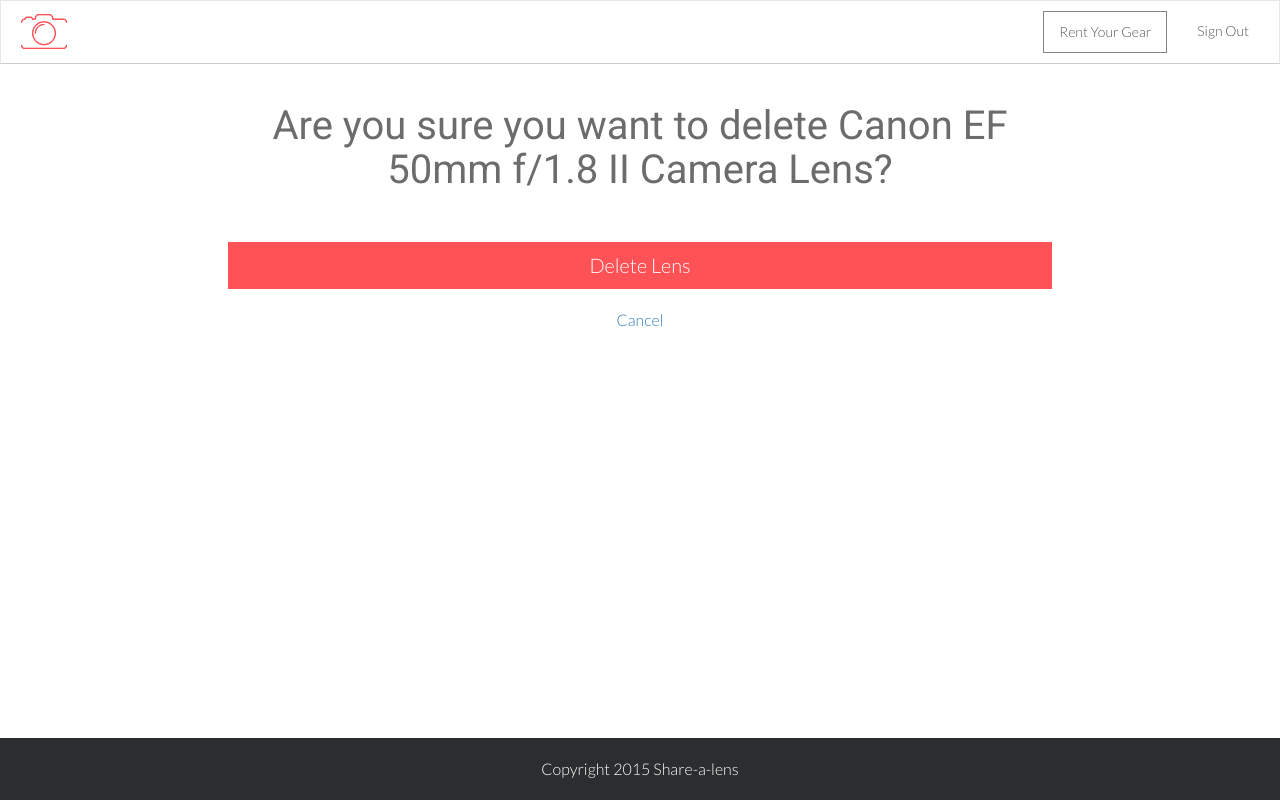
After one commit to supermanrising/sharealens, a Flask app: page /delete/1 in a window 1280 px wide. The commit adds this page. Run offline with Flask 2, Linux system fonts and the light colour scheme; the visitor is signed in with stand-in values (Sample User, id 1); some libraries are stand-ins or nearby versions.

Commit message:
feat: Added functionality to delete lenses

```diff
--- a/main.py
+++ b/main.py
@@ -213,6 +213,24 @@
 		return render_template('edit-lens.html', user=loggedIn, lens=lens)
 
 
+@app.route('/delete/<int:lens_id>', methods = ['GET', 'POST'])
+def deleteLens(lens_id):
+	if 'username' not in login_session:
+		return redirect(url_for('showLogin', next='rent-your-gear'))
+	else:
+		loggedIn = True
+	lens = session.query(Lens).filter_by(id=lens_id).one()
+	if lens.user_id != login_session['user_id']:
+		return "<script>function myFunction() {alert('You are not authorized to delete this lens');}</script><body onload='myFunction()'>"
+	if request.method == 'POST':
+		session.delete(lens)
+		session.commit()
+		flash("Lens Deleted")
+		return redirect(url_for('showHome'))
+	else:
+		return render_template('delete-lens.html', user=loggedIn, lens=lens)
+
+
 @app.route('/getState')
 def generateState():
 	state = ''.join(random.choice(string.ascii_uppercase + string.digits) for x in range(32))
--- a/static/style.css
+++ b/static/style.css
@@ -743,7 +743,7 @@
 
 .footer-fixed {
 	width: 100%;
-	position: absolute;
+	position: fixed;
 	top: calc(100% - 62px);
 	right: 0;
 }
--- /dev/null
+++ b/templates/delete-lens.html
@@ -0,0 +1,23 @@
+{% extends "main.html" %}
+{% block title %}Edit {{lens.name}}{% endblock %}
+{% block content %}
+	<!-- Navigation -->
+	<nav class="navbar navbar-default navbar-white">
+		{% include 'navbar.html' %}
+	</nav>
+	<!-- End Navigation -->
+	<form action="{{url_for('deleteLens', lens_id=lens.id)}}" method="POST" role="form" enctype="multipart/form-data">
+		<div class="container-fluid">
+			<div class="row">
+				<div class="col-sm-8 col-sm-offset-2">
+					<h1 class="rent-heading text-center">Are you sure you want to delete {{lens.name}}?</h1>
+					<button type="submit" class="ghost-submit top-20 bottom-20" id="submit" type="submit">Delete Lens</button>
+					<a href="{{url_for('showLens', lens_id=lens.id)}}" class="cancel-link">Cancel</a>
+				</div>
+			</div>
+		</div>
+	</form>
+	<div class="footer-fixed">
+		{% include 'footer.html' %}
+	</div>
+{% endblock %}
```
Also changed, not shown: templates/lens.html (+7 -1 lines), sharealens.db, 1 other file.
